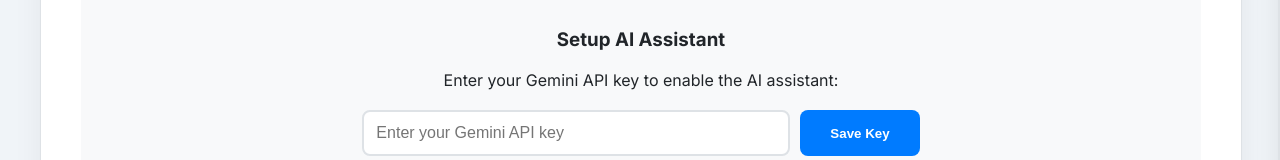
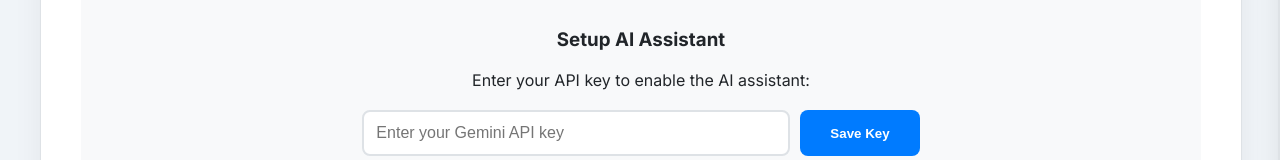
Before and after one commit to banh-bao-ngon/E3, a plain HTML site: page index.html in a window 1280 px wide. Both pictures are taken after a click on the button "Dat AI Assistant". Shown: the part 415-575 px from the top of the page. Drawn offline with Linux system fonts and the light colour scheme.

Commit message:
Update index.html

```diff
--- a/index.html
+++ b/index.html
@@ -359,7 +359,7 @@
                 <!-- API Key Setup -->
                 <div id="api-key-setup" class="api-key-setup">
                     <h3>Setup AI Assistant</h3>
-                    <p>Enter your Gemini API key to enable the AI assistant:</p>
+                    <p>Enter your API key to enable the AI assistant:</p>
                     <div class="api-key-input-group">
                         <input type="password" id="api-key-input" placeholder="Enter your Gemini API key">
                         <button onclick="saveApiKey()">Save Key</button>
@@ -441,4 +441,5 @@
      }
  </script>
 </body>
+
 </html>
```
